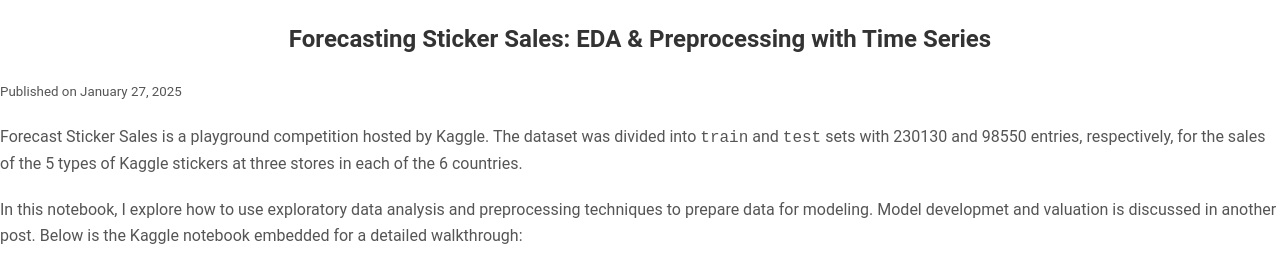
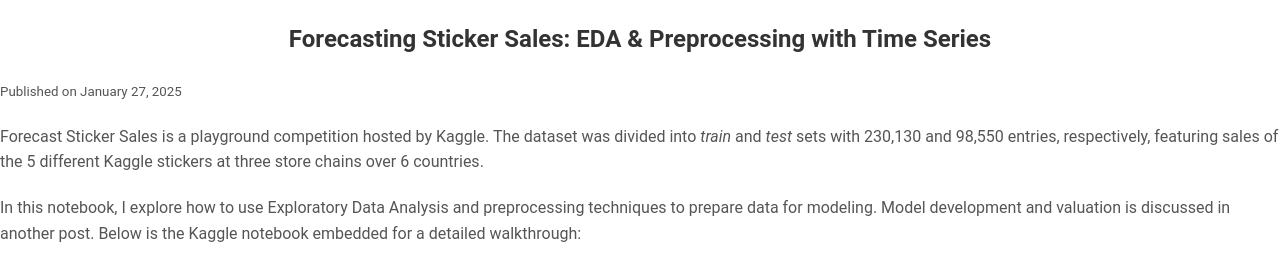
Before and after one commit to Hoale2908/hoale2908.github.io, a Jekyll site: the page built from _posts/2025-01-27-EDA-forecasting-sales-kaggle.md, in a window 1280 px wide, cut to the strip 0-262 px from the top of the page. Built offline with Jekyll 4.4.1, drawn with Linux system fonts in a browser that asks for light colours.

Commit message:
Refine EDA notebook description and update font family to Roboto

```diff
--- a/_posts/2025-01-27-EDA-forecasting-sales-kaggle.md
+++ b/_posts/2025-01-27-EDA-forecasting-sales-kaggle.md
@@ -7,9 +7,9 @@
   - assets/img/kaggle-forecasting-sticker-sales.png
 ---
 
-Forecast Sticker Sales is a playground competition hosted by Kaggle. The dataset was divided into `train` and `test` sets with 230130 and 98550 entries, respectively, for the sales of the 5 types of Kaggle stickers at three stores in each of the 6 countries.
+Forecast Sticker Sales is a playground competition hosted by Kaggle. The dataset was divided into *train* and *test* sets with 230,130 and 98,550 entries, respectively, featuring sales of the 5 different Kaggle stickers at three store chains over 6 countries.
 
-In this notebook, I explore how to use exploratory data analysis and preprocessing techniques to prepare data for modeling. Model developmet and valuation is discussed in another post. Below is the Kaggle notebook embedded for a detailed walkthrough:
+In this notebook, I explore how to use Exploratory Data Analysis and preprocessing techniques to prepare data for modeling. Model development and valuation is discussed in another post. Below is the Kaggle notebook embedded for a detailed walkthrough:
 
 <div class="responsive-iframe">
   <iframe
--- a/assets/styles.css
+++ b/assets/styles.css
@@ -1,6 +1,6 @@
 /* Global Styles */
 body {
-  font-family: "Inter", sans-serif;
+  font-family: "Roboto", sans-serif;
   line-height: 1.7;
   margin: 0;
   padding: 0;
```
